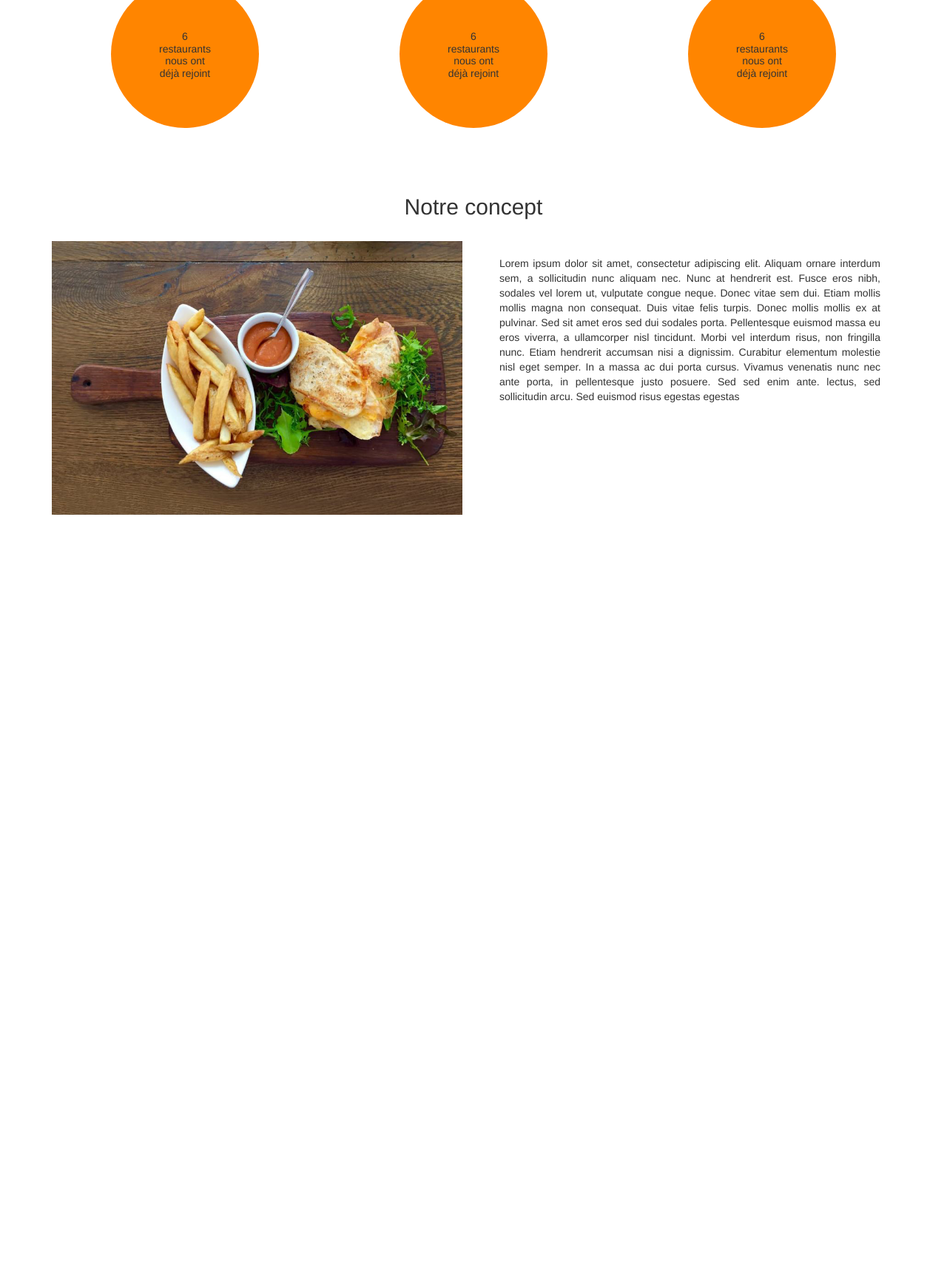
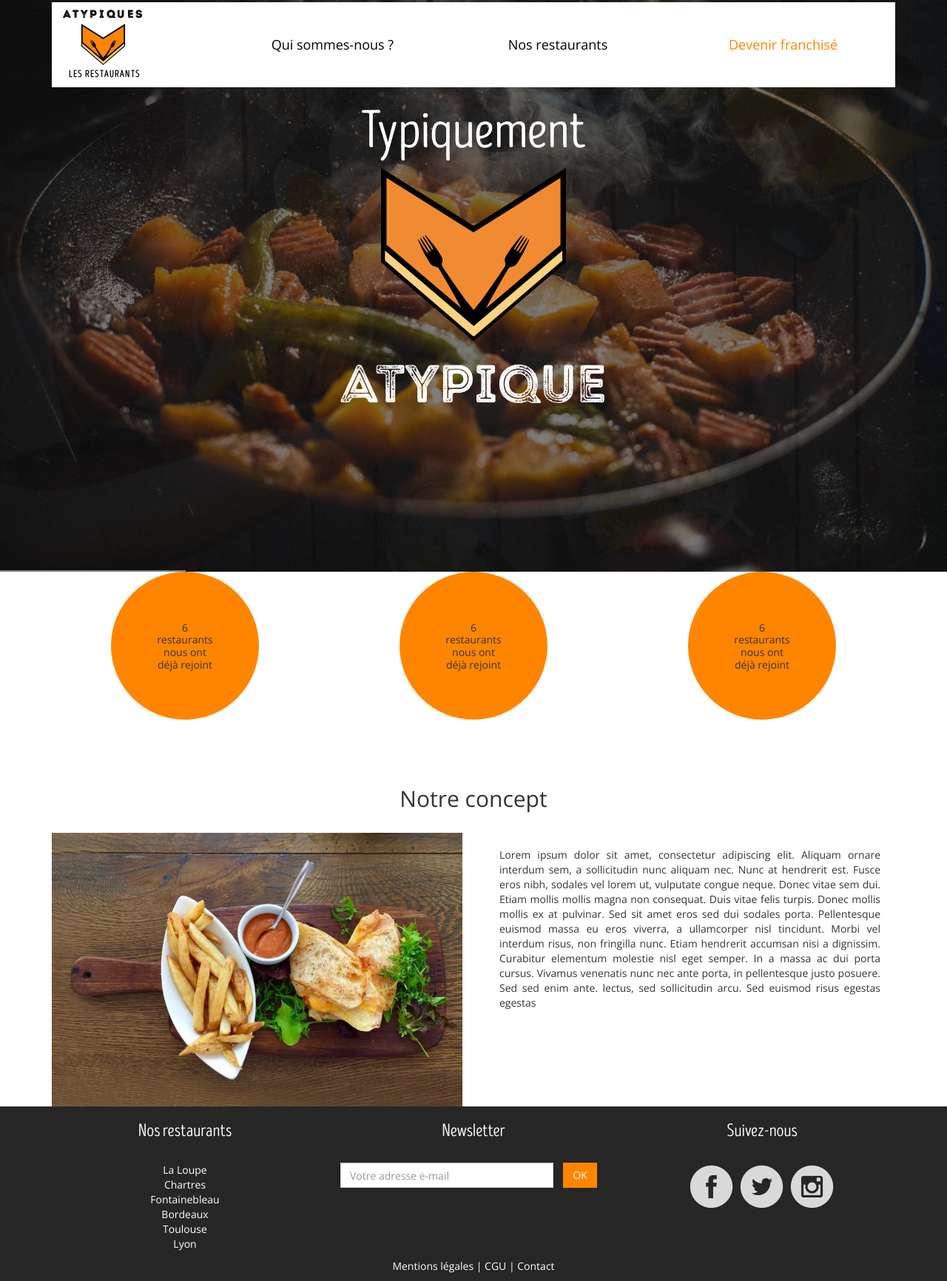
Before and after one commit to Riwa/site-vitrine-Les_Restaurants_Atypiques, a website: page devenir_une_franchise.html in a window 1280 px wide. Shown: the part 27-1759 px from the top of the page at 74% size. Before the commit the page ends 800 px from the top, so only its background shows below. Drawn offline with nearby package versions, Linux system fonts and the light colour scheme.

Commit message:
Add header and footer

```diff
--- a/devenir_une_franchise.html
+++ b/devenir_une_franchise.html
@@ -2,14 +2,47 @@
 <html lang="fr">
 
 <head>
-	<title></title>
+	<title>Les Restaurants Atypiques</title>
 	<meta charset="UTF-8">
 	<meta name="viewport" content="width=device-width, initial-scale=1">
+	<!--Feuille de style Bootstrap-->
+	<link rel="stylesheet" href="https://maxcdn.bootstrapcdn.com/bootstrap/3.3.7/css/bootstrap.min.css">
+	<!--Import de Open Sans depuis Google Fonts-->
+	<link href="https://fonts.googleapis.com/css?family=Open+Sans:400,700" rel="stylesheet">
+	<!--Feuille de style Vegas - plugin pour slideshow-->
+	<link rel="stylesheet" href="styles/vegas.css">
+	<!--Animate.css-->
+	<link rel="stylesheet" href="https://cdnjs.cloudflare.com/ajax/libs/animate.css/3.5.2/animate.min.css">
+	<!--Notre feuille de style-->
 	<link href="styles/main.css" rel="stylesheet">
-	<link rel="stylesheet" href="https://maxcdn.bootstrapcdn.com/bootstrap/3.3.7/css/bootstrap.min.css">
 </head>
 
 <body>
+	<div class="slideshowBkg">
+		<div class="container">
+			<header id="jsHeader">
+				<div id="menuButton">
+					<div></div>
+					<div></div>
+					<div></div>
+				</div>
+				<nav class="animated">
+					<i id="navClose" class="glyphicon glyphicon-remove-circle"></i>
+					<img src="images/logo-header.png" alt="Logo">
+					<ul>
+						<li><a href="#">Qui sommes-nous ?</a></li>
+						<li><a href="#">Nos restaurants</a></li>
+						<li><a id="franchise" href="#">Devenir franchisé</a></li>
+					</ul>
+				</nav>
+			</header>
+			<div class="punchline">
+				<h2>Typiquement</h2>
+				<img src="images/logo-accueil.png" alt="">
+				<h2 class="rust">Atypique</h2>
+			</div>
+		</div>
+	</div>
 	<div class="container">
 		<!--Premiere partie sur les chiffres clés-->
 		<div class="numbers-key">
@@ -57,10 +90,62 @@
 			</div>
 		</div>
 	</div>
+	<footer>
+		<div class="container">
+			<div class="row">
+				<div class="listRestaurantsFooter col-lg-4">
+					<h3>Nos restaurants</h3>
+					<ul>
+						<li><a href="#">La Loupe</a></li>
+						<li><a href="#">Chartres</a></li>
+						<li><a href="#">Fontainebleau</a></li>
+						<li><a href="#">Bordeaux</a></li>
+						<li><a href="#">Toulouse</a></li>
+						<li><a href="#">Lyon</a></li>
+					</ul>
+				</div>
+				<div class="newsletterForm col-lg-4">
+					<h3>Newsletter</h3>
+					<form action="" method="POST" role="form">
+						<div class="form-group">
+							<input type="text" class="form-control" id="" placeholder="Votre adresse e-mail">
+						</div>
+						<button type="button" class="btn btn-orange">OK</button>
+					</form>
+
+				</div>
+				<div class="socialNetworks col-lg-4">
+					<h3>Suivez-nous</h3>
+					<ul>
+						<li>
+							<a id="facebook" href="#"></a>
+						</li>
+						<li>
+							<a id="twitter" href="#"></a>
+						</li>
+						<li>
+							<a id="instagram" href="#"></a>
+						</li>
+					</ul>
+				</div>
+			</div>
+			<div class="row">
+				<ul class="footerLinks">
+					<li><a href="#">Mentions légales</a></li>
+					<li> | <a href="#">CGU</a> | </li>
+					<li><a href="#">Contact</a></li>
+				</ul>
+			</div>
+		</div>
+	</footer>
 	<script src="https://code.jquery.com/jquery-3.1.1.min.js" integrity="sha256-hVVnYaiADRTO2PzUGmuLJr8BLUSjGIZsDYGmIJLv2b8="
 		crossorigin="anonymous"></script>
+		<!--Vegas jQuery-->
+		<script src="js/vegas.js"></script>
+		<script src="js/slideshow.js"></script>
+		<script src="js/core.js"></script>
+		<!--Bootstrap JavaScript-->
 		<script src="https://maxcdn.bootstrapcdn.com/bootstrap/3.3.7/js/bootstrap.min.js"></script>
-		<script src="js/core.js"></script>
 </body>
 
 </html>
```
